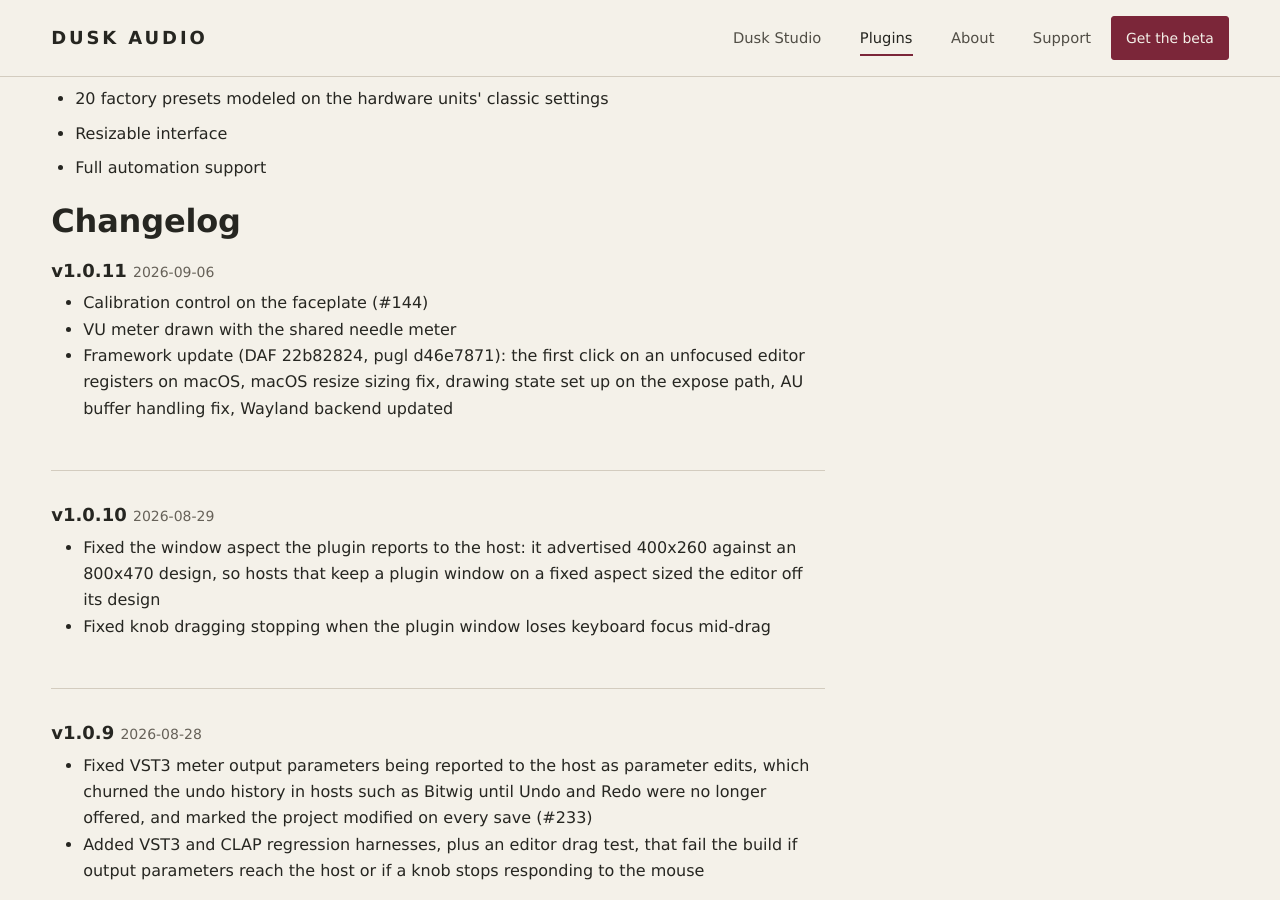
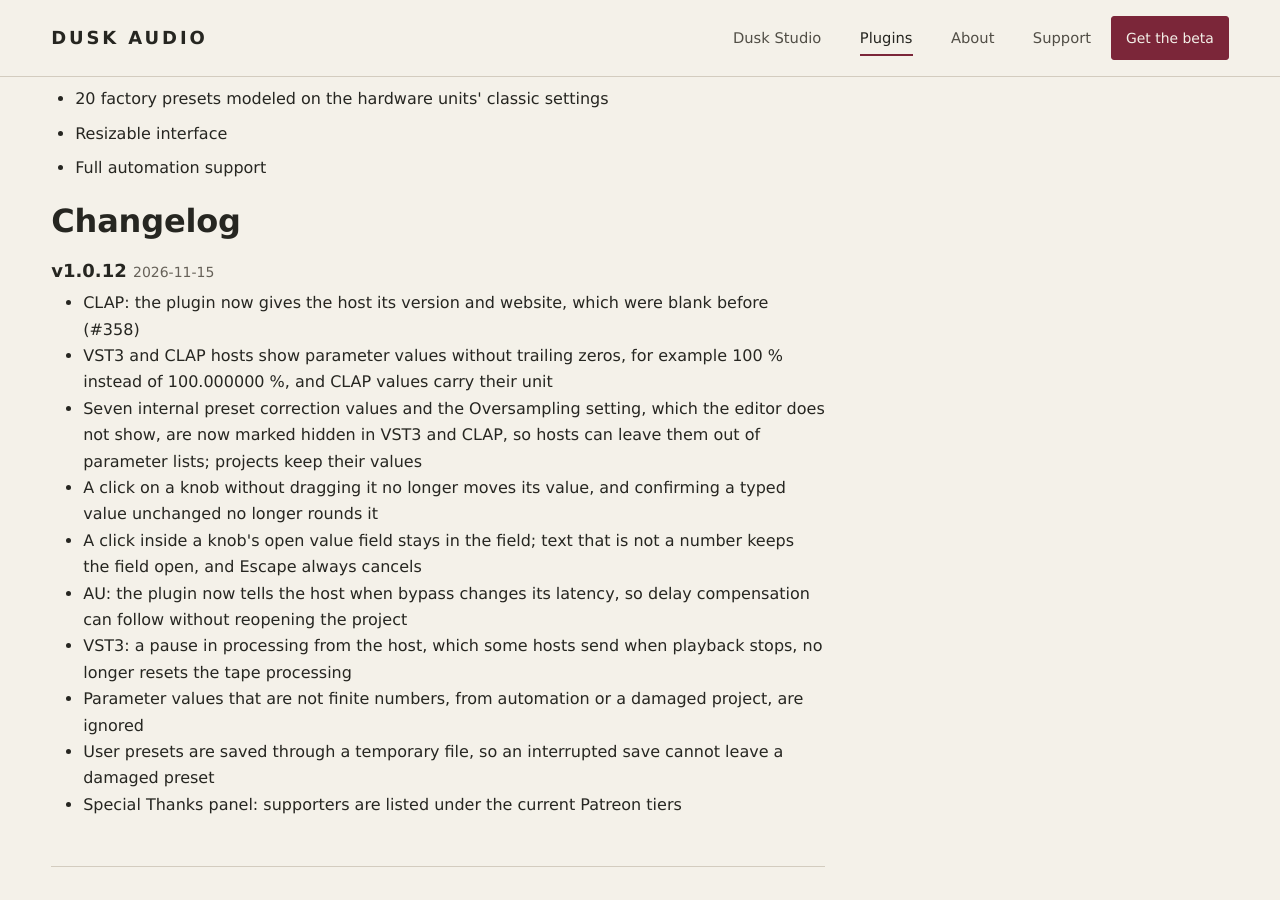
Before and after one commit to dusk-audio/dusk-audio.github.io, a Jekyll site: the page built from _plugins/tapemachine-2.md, in a window 1280 px wide and 900 px high, scrolled down 6640 px. Built offline with Jekyll 4.4.1, drawn with Linux system fonts in a browser that asks for light colours; some of the changed text lies outside the part shown.

Commit message:
Update TapeMachine 2 to v1.0.12

```diff
--- a/_data/plugins.yml
+++ b/_data/plugins.yml
@@ -103,7 +103,7 @@
     the hardware units' classic settings. Completely free.
   status: released
   featured: true
-  version: 1.0.11
+  version: 1.0.12
   released: "2026-07-15"
 - name: Groovemind
   slug: groovemind
--- a/_plugins/tapemachine-2.md
+++ b/_plugins/tapemachine-2.md
@@ -4,7 +4,7 @@ title: TapeMachine 2
 slug: tapemachine-2
 tagline: Two-machine analog tape emulation
 description: The next-generation Dusk Audio tape engine with two modeled machines, Swiss and American, featuring anti-aliased saturation, per-speed head bump and HF response, wow & flutter, repro EQ, and machine-authentic front-panel toggles. Free AU, VST3, CLAP, and LV2 plugin for Linux, Windows, and macOS.
-version: "1.0.11"
+version: "1.0.12"
 screenshot: /assets/images/plugins/tapemachine-2-screenshot.webp
 gallery:
   - src: /assets/images/plugins/tapemachine-2-screenshot.webp
@@ -48,6 +48,19 @@ requirements:
   - "Sample rates: 44.1 kHz to 192 kHz"
 
 changelog:
+  - version: "1.0.12"
+    date: "2026-11-15"
+    changes:
+      - "CLAP: the plugin now gives the host its version and website, which were blank before (#358)"
+      - "VST3 and CLAP hosts show parameter values without trailing zeros, for example 100 % instead of 100.000000 %, and CLAP values carry their unit"
+      - "Seven internal preset correction values and the Oversampling setting, which the editor does not show, are now marked hidden in VST3 and CLAP, so hosts can leave them out of parameter lists; projects keep their values"
+      - "A click on a knob without dragging it no longer moves its value, and confirming a typed value unchanged no longer rounds it"
+      - "A click inside a knob's open value field stays in the field; text that is not a number keeps the field open, and Escape always cancels"
+      - "AU: the plugin now tells the host when bypass changes its latency, so delay compensation can follow without reopening the project"
+      - "VST3: a pause in processing from the host, which some hosts send when playback stops, no longer resets the tape processing"
+      - "Parameter values that are not finite numbers, from automation or a damaged project, are ignored"
+      - "User presets are saved through a temporary file, so an interrupted save cannot leave a damaged preset"
+      - "Special Thanks panel: supporters are listed under the current Patreon tiers"
   - version: "1.0.11"
     date: "2026-09-06"
     changes:
```
Also changed, not shown: 1 other file.
